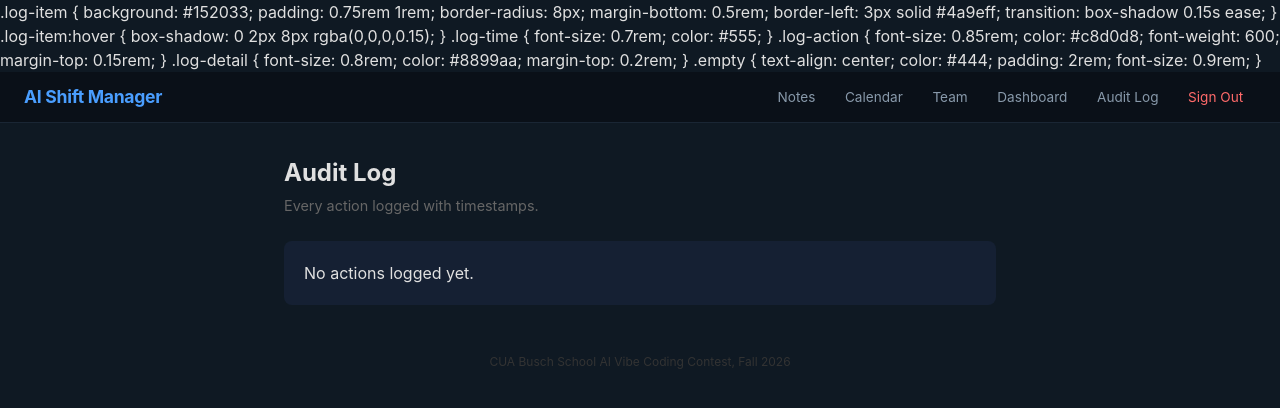
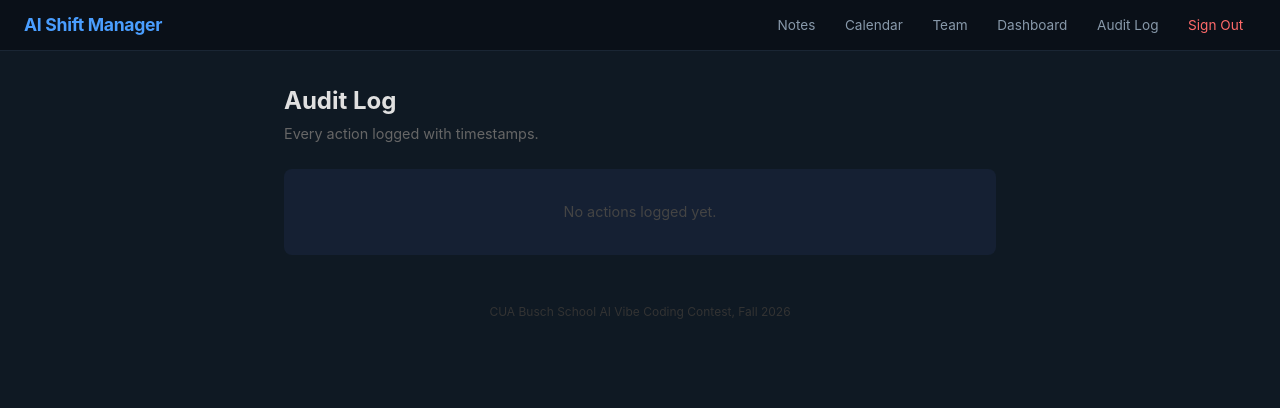
Before and after one commit to 23wgillis-cua/ai-shift-manager, a Flask app: page /audit in a window 1280 px wide. Shown: the top 408 px of the page. Run offline with Flask 3, Linux system fonts and the light colour scheme; the visitor is signed in with stand-in values (Sample User, id 1); data comes from the database, SQL or seed files in the repository; data that the repository does not hold is empty.

Commit message:
Fix CSS leaking as text: move extra_style block inside style tag

```diff
--- a/app/templates/base.html
+++ b/app/templates/base.html
@@ -241,8 +241,8 @@
             .card { padding: 1rem; }
             textarea { min-height: 60px; }
         }
+        {% block extra_style %}{% endblock %}
     </style>
-    {% block extra_style %}{% endblock %}
 </head>
 <body>
     {% block nav %}
```
